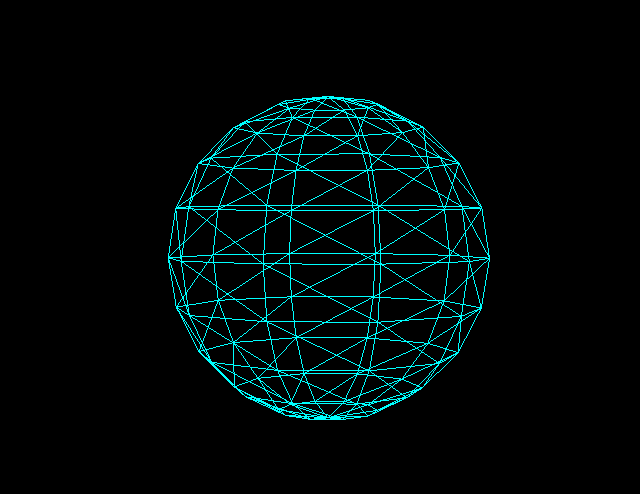
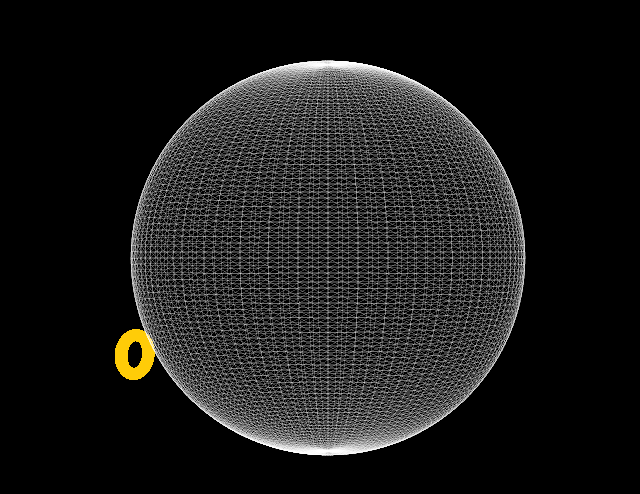
Before and after one commit to theolvq/threejs-demo-01, a website built with Vite: page index.html in a window 1280 px wide. Shown: the part 142-636 px from the top of the page, without its empty margins (312-952 px from the left). Built offline with nearby package versions, Linux system fonts and the light colour scheme; animation ran at ten frames a second.

```diff
--- a/index.html
+++ b/index.html
@@ -2,7 +2,7 @@
 <html lang="en">
   <head>
     <meta charset="UTF-8" />
-    <link rel="icon" type="image/svg+xml" href="favicon.svg" />
+    <link rel="icon" type="image/svg+xml" href="favicon.ico" />
     <meta name="viewport" content="width=device-width, initial-scale=1.0" />
     <title>Vite App</title>
   </head>
--- a/main.js
+++ b/main.js
@@ -30,16 +30,29 @@
 const scene = new THREE.Scene();
 
 // Create a sphere geometry
-const sphere = new THREE.SphereGeometry(5, 10, 10);
+const sphere = new THREE.TorusGeometry(10, 3, 16, 100);
 // give it a material (color or texture)
 const material = new THREE.MeshBasicMaterial({
-  color: 0x00ffff,
+  color: '#FFCC08',
   wireframe: true,
 });
 // combine the geometry and material into a mesh
 const mesh = new THREE.Mesh(sphere, material);
+mesh.position.x = -100;
+mesh.position.y = -50;
+mesh.setRotationFromEuler(new THREE.Euler(0, 1, 0.5, 'XYZ'));
 // add the mesh to the scene
 scene.add(mesh);
+const geometry = new THREE.SphereGeometry(100, 100, 100);
+
+const wireframe = new THREE.WireframeGeometry(geometry);
+
+const line = new THREE.LineSegments(wireframe);
+line.material.depthTest = false;
+line.material.opacity = 0.25;
+line.material.transparent = true;
+
+scene.add(line);
 
 // Create a camera
 const camera = new THREE.PerspectiveCamera(
@@ -52,7 +65,7 @@
 camera.position.x = 1;
 camera.position.y = 1;
 // Move the camera back a bit
-camera.position.z = 30;
+camera.position.z = 500;
 scene.add(camera);
 
 // Controls
@@ -61,7 +74,6 @@
 
 // Create a renderer
 const renderer = new THREE.WebGLRenderer({ canvas });
-console.log(renderer);
 // Set the size of the renderer
 renderer.setSize(sizes.width, sizes.height);
 // Set the pixel ratio
```
Also changed, not shown: README.md (added), favicon.ico (added), favicon.svg (deleted), snow.webp (added).
